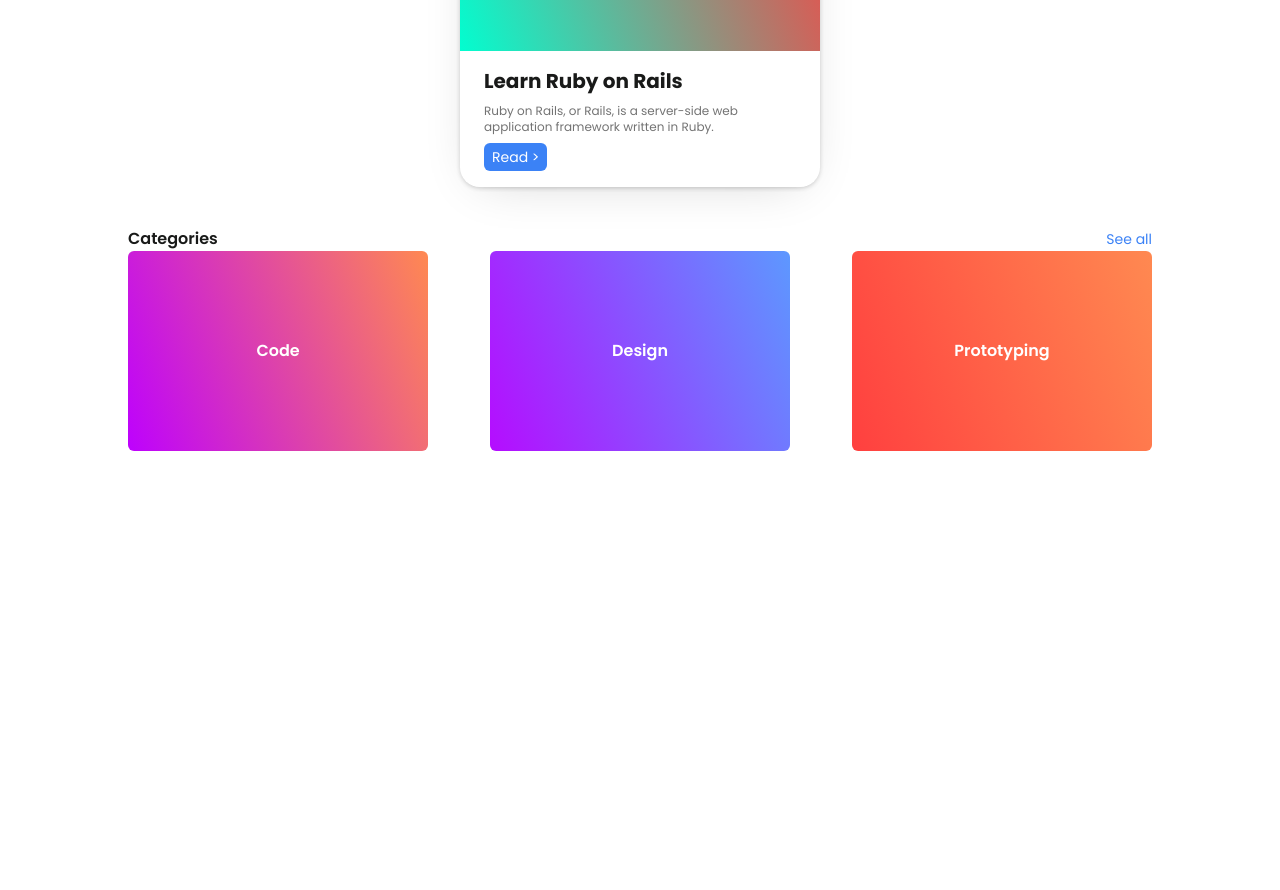
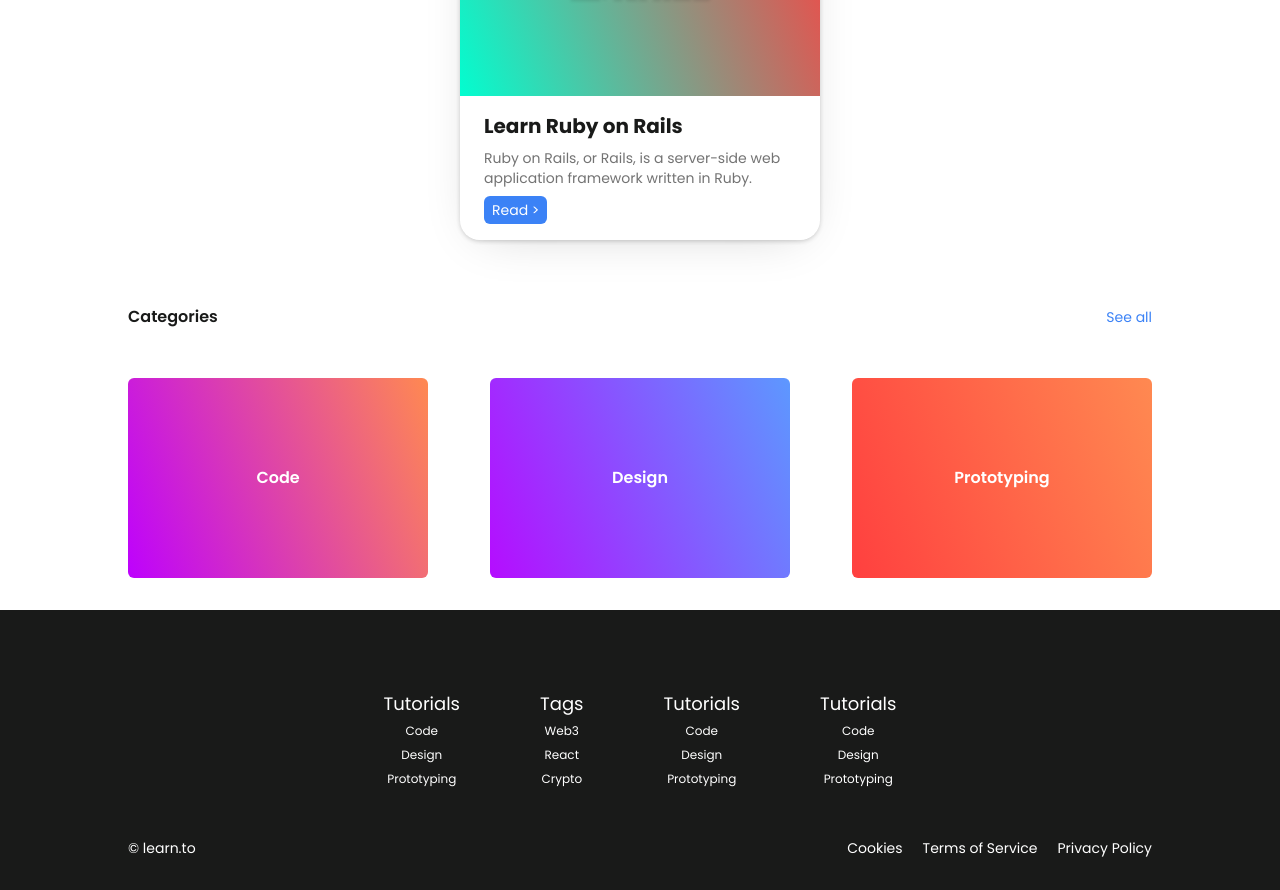
Before and after one commit to mohanadft/Figma-App, a React (Create React App) app: page / in a window 1280 px wide. Shown: the part 1988-2878 px from the top of the page. Before the commit the page ends 2479 px from the top, so only its background shows below. Built offline with nearby package versions, Linux system fonts and the light colour scheme.

Commit message:
Finishing

```diff
--- a/src/App.jsx
+++ b/src/App.jsx
@@ -9,6 +9,7 @@ import {
 } from './components'
 
 import { MdDarkMode, MdLightMode } from 'react-icons/md'
+import Footer from './components/footer/Footer'
 
 export const ThemeContext = createContext()
 
@@ -41,6 +42,7 @@ const App = () => {
 				<Top />
 				<Recent />
 				<Categories />
+				<Footer />
 			</>
 		</ThemeContext.Provider>
 	)
--- a/src/components/categories/Categories.jsx
+++ b/src/components/categories/Categories.jsx
@@ -11,7 +11,7 @@ const Categories = () => {
 		{ id: 3, title: 'Prototyping', bgColorVar: '--orange-bg' }
 	]
 	return (
-		<section className="categories py-10" style={style(darkTheme)}>
+		<section className="categories" style={style(darkTheme)}>
 			<div className="container">
 				<div className="header flex justify-between items-center">
 					<h3 className="font-semibold">Categories</h3>
--- a/src/components/categories/categories.css
+++ b/src/components/categories/categories.css
@@ -13,3 +13,7 @@
 		width: 100% !important;
 	}
 }
+
+.categories{
+	padding-top: 65px;
+}
--- /dev/null
+++ b/src/components/footer/Footer.jsx
@@ -0,0 +1,87 @@
+import React from 'react'
+import './footer.css'
+
+const Footer = () => {
+	const links = [
+		['Code', 'Design', 'Prototyping'],
+		['Web3', 'React', 'Crypto']
+	]
+	return (
+		<footer className="pt-20">
+			<div className="container flex justify-center items-center flex-wrap text-center gap-20">
+				<div>
+					<h2 className="text-lg">Tutorials</h2>
+					<ul>
+						{links[0].map((link, index) => {
+							return (
+								<li key={index} className="nav-item">
+									<a className="nav-link text-xs" href="##">
+										{link}
+									</a>
+								</li>
+							)
+						})}
+					</ul>
+				</div>
+				<div>
+					<h2 className="text-lg">Tags</h2>
+					<ul>
+						{links[1].map((link, index) => {
+							return (
+								<li className="nav-item" key={index}>
+									<a className="nav-link text-xs" href="##">
+										{link}
+									</a>
+								</li>
+							)
+						})}
+					</ul>
+				</div>
+				<div>
+					<h2 className="text-lg">Tutorials</h2>
+					<ul>
+						{links[0].map((link, index) => {
+							return (
+								<li key={index} className="nav-item">
+									<a className="nav-link text-xs" href="##">
+										{link}
+									</a>
+								</li>
+							)
+						})}
+					</ul>
+				</div>
+				<div>
+					<h2 className="text-lg">Tutorials</h2>
+					<ul>
+						{links[0].map((link, index) => {
+							return (
+								<li key={index} className="nav-item">
+									<a className="nav-link text-xs" href="##">
+										{link}
+									</a>
+								</li>
+							)
+						})}
+					</ul>
+				</div>
+			</div>
+			<div className="container text-sm flex pt-12 pb-8 flex-wrap md:justify-between justify-center gap-5">
+				<p>© learn.to</p>
+				<ul className="flex gap-5 flex-wrap justify-center">
+					<li>
+						<a href="##">Cookies</a>
+					</li>
+					<li>
+						<a href="##">Terms of Service</a>
+					</li>
+					<li>
+						<a href="##">Privacy Policy</a>
+					</li>
+				</ul>
+			</div>
+		</footer>
+	)
+}
+
+export default Footer
--- /dev/null
+++ b/src/components/footer/footer.css
@@ -0,0 +1,4 @@
+footer {
+	background-color: var(--text-color);
+	color: var(--bg-color);
+}
--- a/src/components/index.js
+++ b/src/components/index.js
@@ -4,5 +4,6 @@ import Header from './header/Header'
 import Top from './top/Top'
 import Recent from './recent/Recent'
 import Categories from './categories/Categories'
+import Footer from './footer/Footer'
 
-export { PreHeader, Navbar, Header, Top, Recent, Categories }
+export { PreHeader, Navbar, Header, Top, Recent, Categories, Footer }
--- a/src/components/recent/Recent.jsx
+++ b/src/components/recent/Recent.jsx
@@ -32,18 +32,18 @@ const Recent = () => {
 	return (
 		<section className="recent" style={style(darkTheme)}>
 			<div className="container">
-				<div className="header flex justify-between items-center">
+				<div className="header flex justify-between items-center mb-5">
 					<h3 className="font-semibold">Recent</h3>
 					<a href="/" className="text-blue-500 text-sm">
 						See all
 					</a>
 				</div>
-				<div className="topics flex justify-between items-stretch flex-wrap gap-5 py-8">
+				<div className="topics flex justify-between items-stretch flex-wrap gap-5">
 					{topics.map(topic => {
 						return (
 							<div className="topic" key={topic.id}>
 								<div
-									className="bg flex justify-center items-center rounded-t-md h-14"
+									className="bg flex justify-center items-center rounded-t-md"
 									style={{
 										background: `var(${topic.bgColorVar})`
 									}}
--- a/src/components/recent/recent.css
+++ b/src/components/recent/recent.css
@@ -21,3 +21,8 @@
 		width: 100% !important;
 	}
 }
+
+.recent .header,
+.categories .header {
+	margin-bottom: 17px;
+}
--- a/tailwind.config.js
+++ b/tailwind.config.js
@@ -4,7 +4,10 @@ module.exports = {
 		'./src/components/pre-header/PreHeader.jsx',
 		'./src/components/navbar/Navbar.jsx',
 		'./src/components/header/Header.jsx',
-		'./src/components/top/Top.jsx'
+		'./src/components/top/Top.jsx',
+		'./src/components/recent/Recent.jsx',
+		'./src/components/categories/Categories.jsx',
+		'./src/components/footer/Footer.jsx'
 	],
 	theme: {
 		extend: {}
```
Also changed, not shown: src/Images/about.svg (added).
